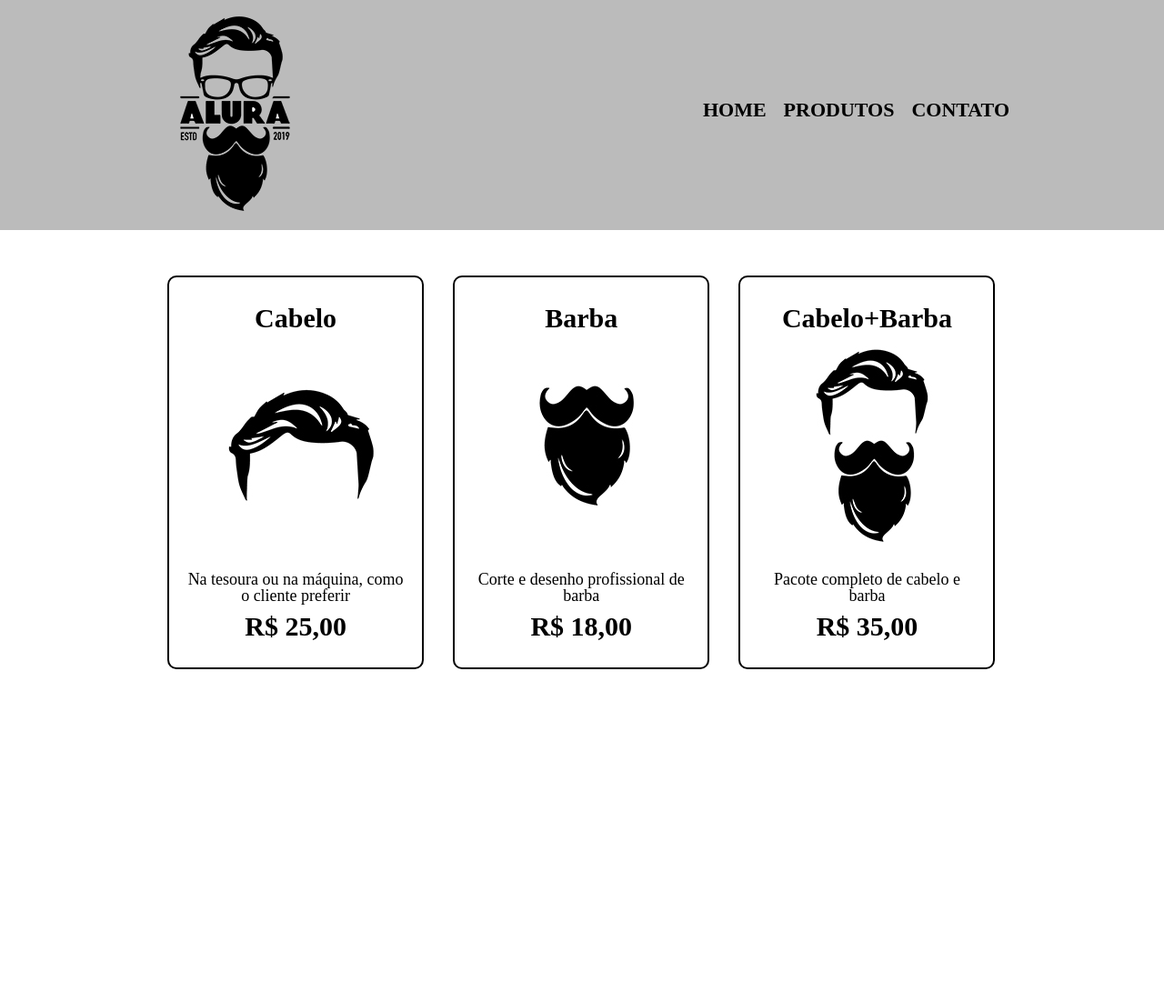
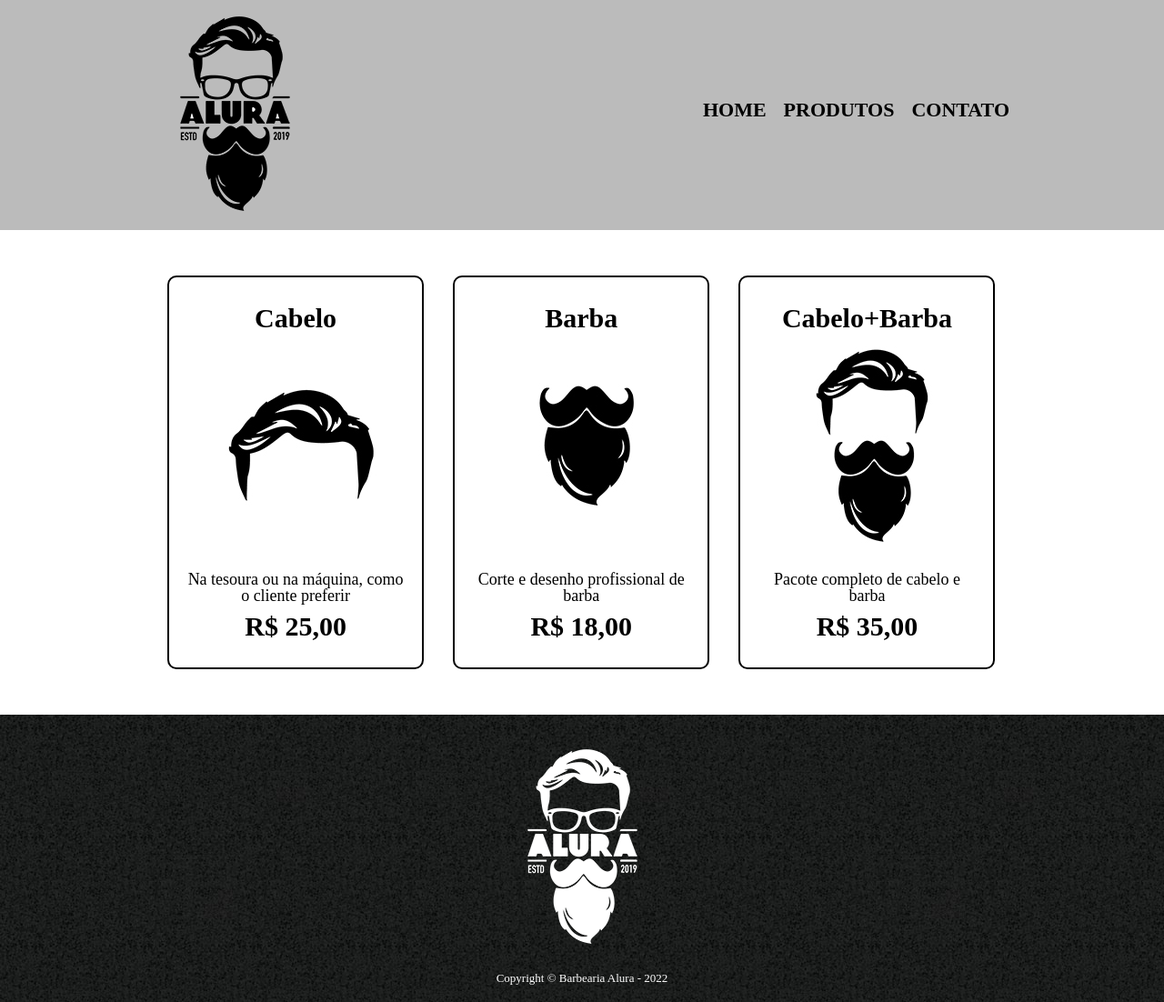
Before and after one commit to tutrois/Barbearia, a plain HTML site: page produtos.html in a window 1280 px wide. Shown: the whole page at 91% size. Before the commit the page ends 800 px from the top, so only its background shows below. Drawn offline with Linux system fonts and the light colour scheme.

Commit message:
page produtos

```diff
--- a/Styles/styleProdutos.css
+++ b/Styles/styleProdutos.css
@@ -77,3 +77,14 @@ nav a:hover{
     font-size: 18px;
     margin-top: 10px;
 }
+
+footer{
+    text-align: center;
+    background: url("../Imagem/produtos/bg.jpg");
+}
+
+.copyright{
+    color: white;
+    font-size: 13px;
+    margin: 10px 0 0 0 ;
+}
--- a/produtos.html
+++ b/produtos.html
@@ -47,5 +47,10 @@
             </li>
         </ul>
     </main>
+
+    <footer style="padding: 20px 0;">
+        <img src="Imagem/produtos/logo-branco.png" alt="">
+        <p class="copyright">Copyright 	&copy; Barbearia Alura - 2022</p>
+    </footer>
   </body>
 </html>
```
